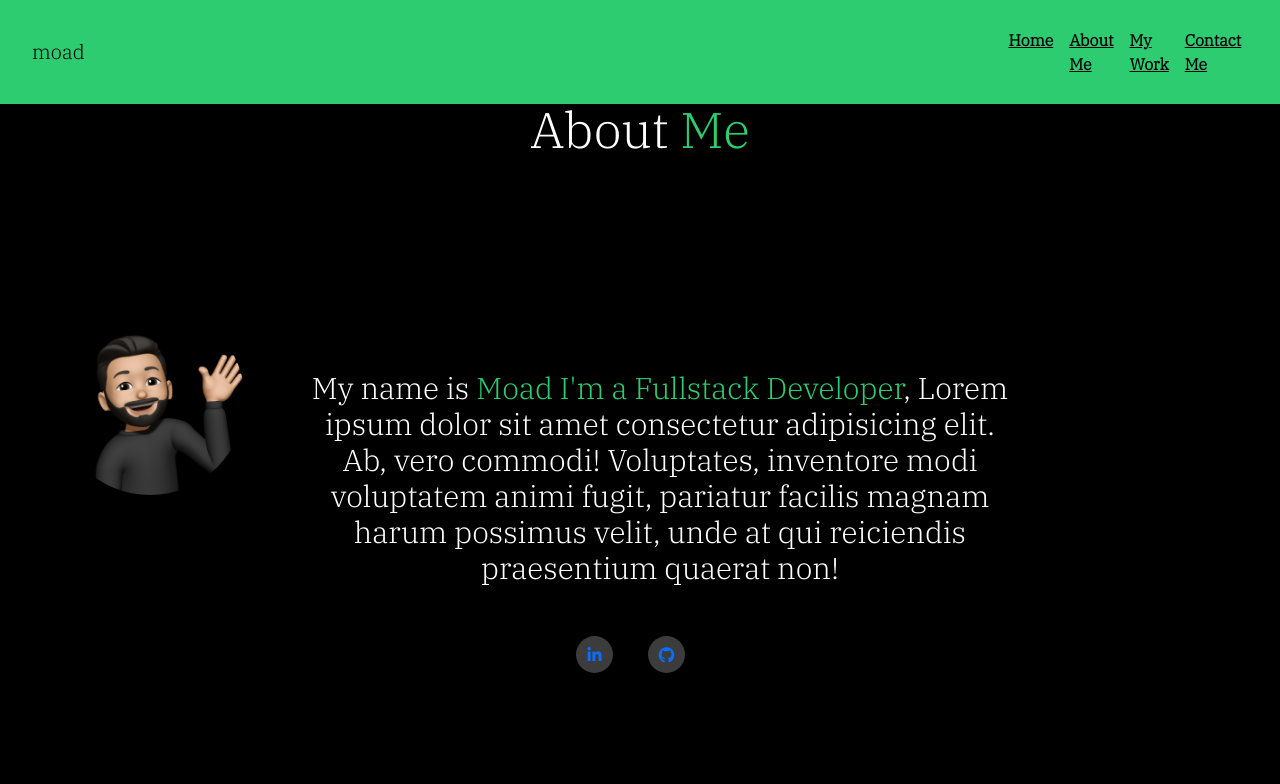
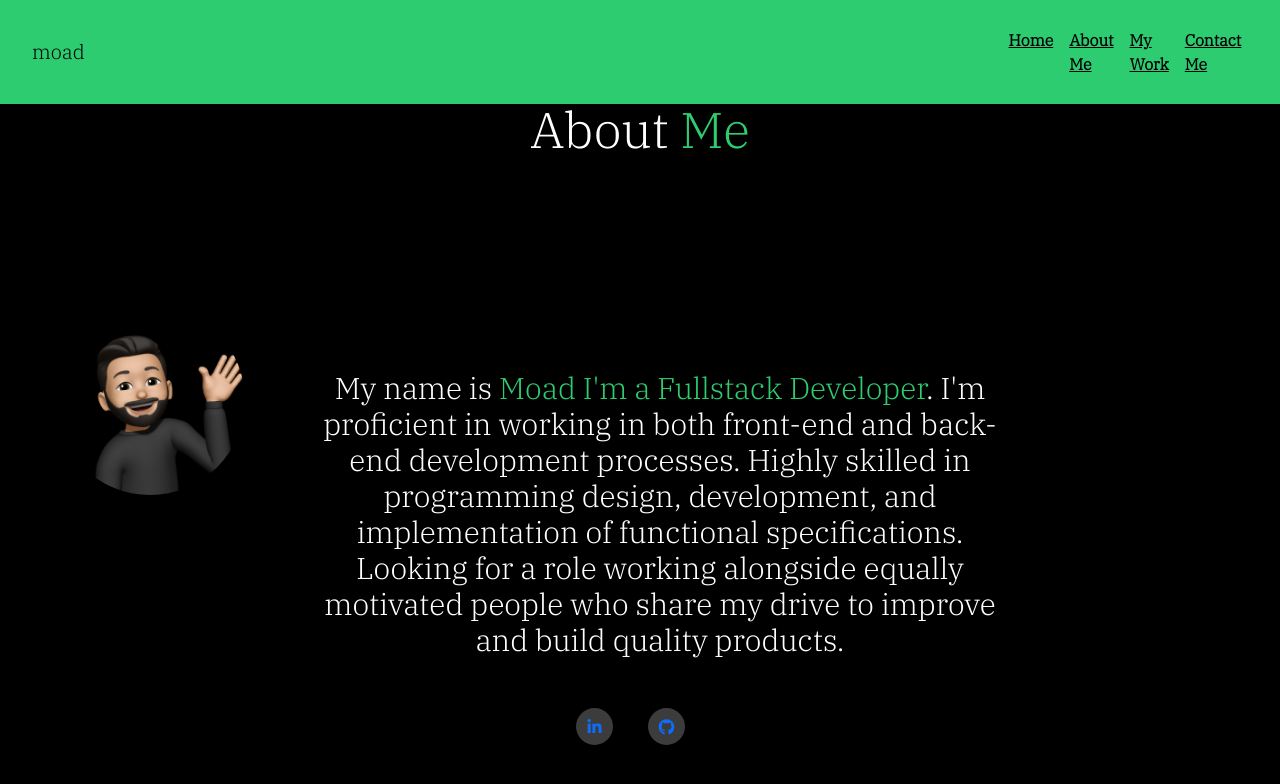
Before and after one commit to moadgusbi/myportfolio, a plain HTML site: page aboutme.html in a window 1280 px wide. Drawn offline with nearby package versions, Linux system fonts and the light colour scheme; a web font is replaced by a local one.

Commit message:
Update aboutme.html

```diff
--- a/aboutme.html
+++ b/aboutme.html
@@ -50,10 +50,8 @@
     <img src="IMG_4144.PNG" class="img"></img>
     <h1>About <span> Me</span></h1>
     <h3>
-        <p>My name is <span>Moad I'm a Fullstack Developer</span>,
-            Lorem ipsum dolor sit amet consectetur adipisicing elit. Ab, vero commodi! Voluptates, inventore modi
-            voluptatem animi fugit, pariatur facilis magnam harum possimus velit, unde at qui reiciendis praesentium
-            quaerat non!
+        <p>My name is <span>Moad I'm a Fullstack Developer</span>.
+            I'm proficient in working in both front-end and back-end development processes. Highly skilled in programming design, development, and implementation of functional specifications. Looking for a role working alongside equally motivated people who share my drive to improve and build quality products.
 
         </p>
     </h3>
```
